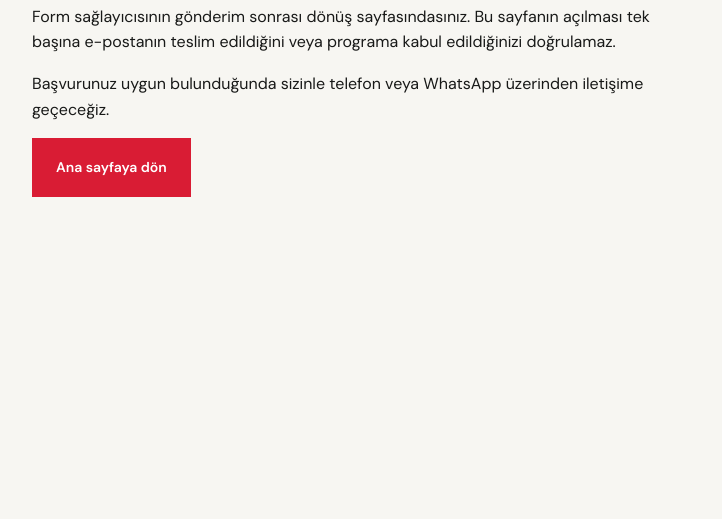
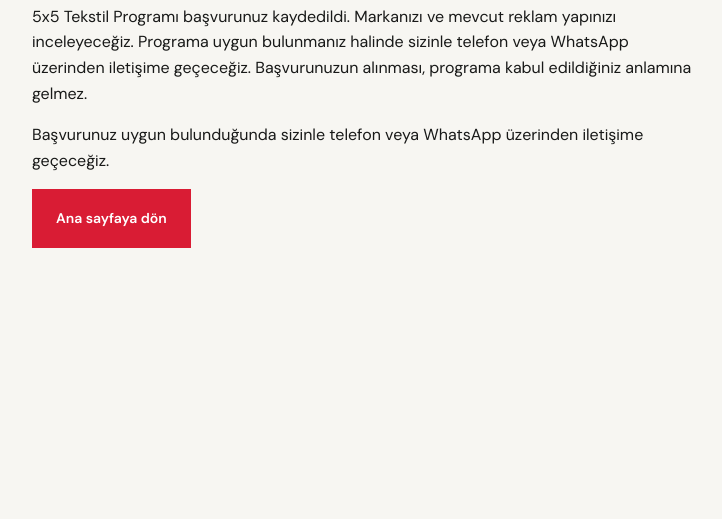
Before and after one commit to Armoni-Performance-Ads/5x5-tekstil-programi, a plain HTML site: page tesekkurler.html in a window 1280 px wide. Shown: the part 281-800 px from the top of the page, without its empty margins (276-998 px from the left). Drawn offline with Linux system fonts and the light colour scheme.

Commit message:
Update tesekkurler.html

```diff
--- a/tesekkurler.html
+++ b/tesekkurler.html
@@ -1 +1,3 @@
-<!doctype html><html lang="tr"><head><meta charset="utf-8"><meta name="viewport" content="width=device-width,initial-scale=1"><meta name="robots" content="noindex,follow"><title>Başvuru gönderimi | 5x5 Tekstil Programı</title><link rel="icon" href="assets/5x5-tekstil-programi-logo.png"><link rel="stylesheet" href="assets/fonts/fonts.css"><link rel="stylesheet" href="style.css"></head><body><main class="wrap" style="padding-block:64px;max-width:760px"><img src="assets/5x5-tekstil-programi-logo.png" alt="5x5 Tekstil Programı" width="284" height="125" style="max-width:100%;height:auto"><h1>Teşekkürler.</h1><p>Form sağlayıcısının gönderim sonrası dönüş sayfasındasınız. Bu sayfanın açılması tek başına e-postanın teslim edildiğini veya programa kabul edildiğinizi doğrulamaz.</p><p>Başvurunuz uygun bulunduğunda sizinle telefon veya WhatsApp üzerinden iletişime geçeceğiz.</p><a class="button" href="./">Ana sayfaya dön</a></main></body></html>
+<!doctype html><html lang="tr"><head><meta charset="utf-8"><meta name="viewport" content="width=device-width,initial-scale=1"><meta name="robots" content="noindex,follow"><title>Başvuru gönderimi | 5x5 Tekstil Programı</title><link rel="icon" href="assets/5x5-tekstil-programi-logo.png"><link rel="stylesheet" href="assets/fonts/fonts.css"><link rel="stylesheet" href="style.css"></head><body><main class="wrap" style="padding-block:64px;max-width:760px"><img src="assets/5x5-tekstil-programi-logo.png" alt="5x5 Tekstil Programı" width="284" height="125" style="max-width:100%;height:auto"><h1>Başvurunuz alındı.</h1><p>5x5 Tekstil Programı başvurunuz kaydedildi.
+Markanızı ve mevcut reklam yapınızı inceleyeceğiz. Programa uygun bulunmanız halinde sizinle telefon veya WhatsApp üzerinden iletişime geçeceğiz.
+Başvurunuzun alınması, programa kabul edildiğiniz anlamına gelmez.</p><p>Başvurunuz uygun bulunduğunda sizinle telefon veya WhatsApp üzerinden iletişime geçeceğiz.</p><a class="button" href="./">Ana sayfaya dön</a></main></body></html>
```
